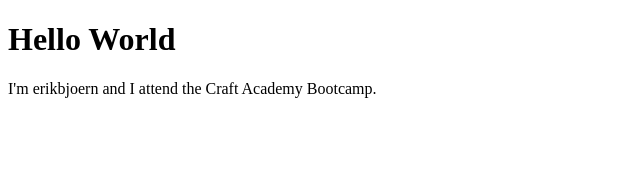
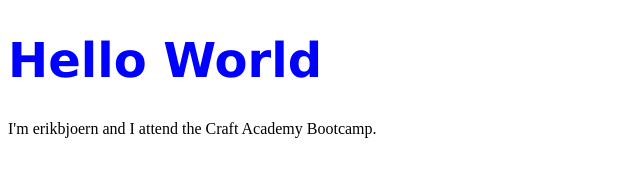
Before and after one commit to erikbjoern/Test-Website, a plain HTML site: page index.html in a window 1280 px wide. Shown: the whole page, without its empty margins (0-640 px from the left). Drawn offline with Linux system fonts and the light colour scheme.

Commit message:
adds index.css with some initial style

```diff
--- /dev/null
+++ b/index.css
@@ -0,0 +1,5 @@
+h1 {
+    color:blue;
+    font-size:300%;
+    font-family:Verdana;
+}
--- a/index.html
+++ b/index.html
@@ -3,7 +3,8 @@
 <head>
     <meta charset="UTF-8">
     <meta name="viewport" content="width=device-width, initial-scale=1.0">
-    <title>Document</title>
+    <title>Homepage</title>
+    <link rel="stylesheet" href="index.css">
 </head>
 <body>
     <h1>Hello World</h1>
```
